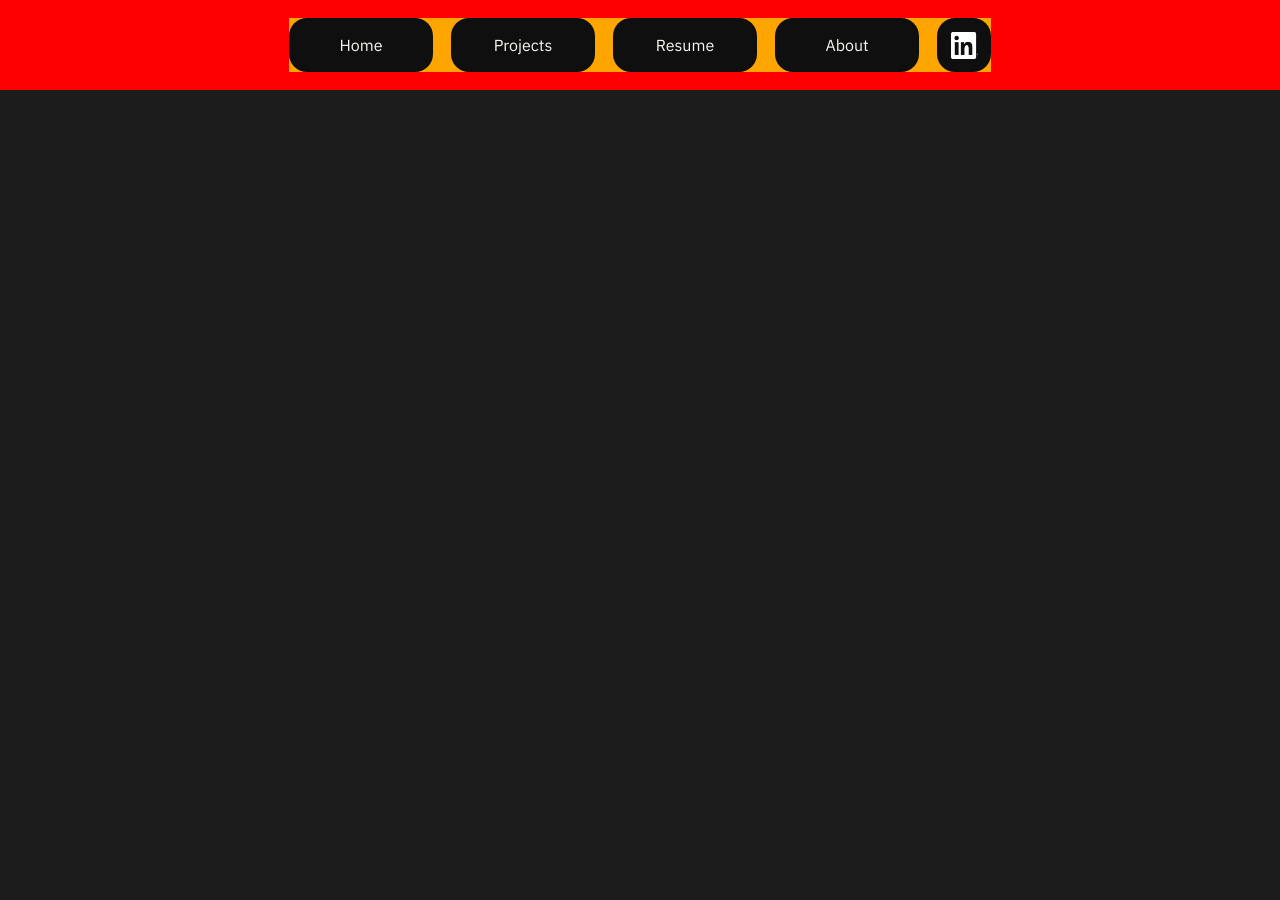
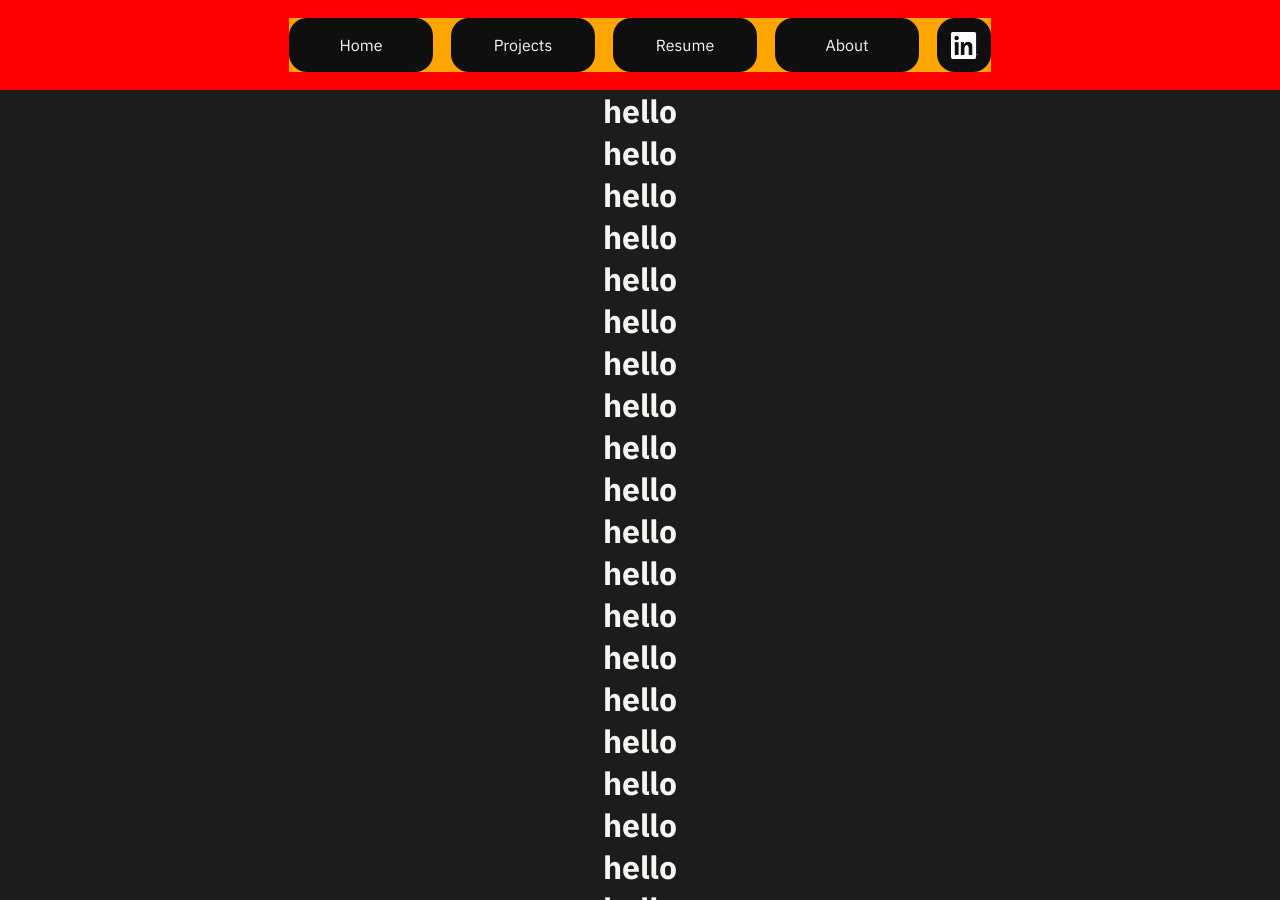
Before and after one commit to ericjchen21/ericjchen21.github.io, a Jekyll site: the page built from index.html, in a window 1280 px wide and 900 px high. Built offline with Jekyll 4.4.1, drawn with Linux system fonts in a browser that asks for light colours; some of the changed text lies outside the part shown.

Commit message:
fixing spacing

```diff
--- /dev/null
+++ b/_includes/nav/close_overlay_button.html
@@ -0,0 +1,7 @@
+<svg class="svg-icon" viewBox="0 0 24 24" fill="currentColor">
+  <path
+    fill-rule="evenodd"
+    d="M5.47 5.47a.75.75 0 0 1 1.06 0L12 10.94l5.47-5.47a.75.75 0 1 1 1.06 1.06L13.06 12l5.47 5.47a.75.75 0 1 1-1.06 1.06L12 13.06l-5.47 5.47a.75.75 0 0 1-1.06-1.06L10.94 12 5.47 6.53a.75.75 0 0 1 0-1.06Z"
+    clip-rule="evenodd"
+  />
+</svg>
--- /dev/null
+++ b/_includes/nav/open_overlay_button.html
@@ -0,0 +1,7 @@
+<svg class="svg-icon" viewBox="0 0 24 24" fill="currentColor">
+  <path
+    fill-rule="evenodd"
+    d="M3 6.75A.75.75 0 0 1 3.75 6h16.5a.75.75 0 0 1 0 1.5H3.75A.75.75 0 0 1 3 6.75ZM3 12a.75.75 0 0 1 .75-.75h16.5a.75.75 0 0 1 0 1.5H3.75A.75.75 0 0 1 3 12Zm0 5.25a.75.75 0 0 1 .75-.75h16.5a.75.75 0 0 1 0 1.5H3.75a.75.75 0 0 1-.75-.75Z"
+    clip-rule="evenodd"
+  />
+</svg>
--- a/_includes/navbar.html
+++ b/_includes/navbar.html
@@ -1,85 +1,32 @@
-<div class="navbar-container">
-  <div class="navbar">
-    <div class="mobile-navbar-items">
-      <!-- <div class="navbar-button icon" @click="open = !open">
-        <svg class="svg-icon" viewBox="0 0 24 24" fill="currentColor">
-          <path
-            fill-rule="evenodd"
-            d="M3 6.75A.75.75 0 0 1 3.75 6h16.5a.75.75 0 0 1 0 1.5H3.75A.75.75 0 0 1 3 6.75ZM3 12a.75.75 0 0 1 .75-.75h16.5a.75.75 0 0 1 0 1.5H3.75A.75.75 0 0 1 3 12Zm0 5.25a.75.75 0 0 1 .75-.75h16.5a.75.75 0 0 1 0 1.5H3.75a.75.75 0 0 1-.75-.75Z"
-            clip-rule="evenodd"
-          />
-        </svg>
-      </div> -->
-
-        <div class="navbar-button icon" @click="open = !open" aria-label="Toggle Menu">
-            <svg class="svg-icon" viewBox="0 0 24 24" fill="currentColor">
-              <path fill-rule="evenodd" d="M3 6.75A.75.75 0 0 1 3.75 6h16.5a.75.75 0 0 1 0 1.5H3.75A.75.75 0 0 1 3 6.75ZM3 12a.75.75 0 0 1 .75-.75h16.5a.75.75 0 0 1 0 1.5H3.75A.75.75 0 0 1 3 12Zm0 5.25a.75.75 0 0 1 .75-.75h16.5a.75.75 0 0 1 0 1.5H3.75a.75.75 0 0 1-.75-.75Z" clip-rule="evenodd" />
-            </svg>
+<div class="navbar-spacer"></div>
+<div class="navbar" x-data="{ open: false }">
+  <div class="navbar-mobile-items">
+    <div
+      class="navbar-button icon"
+      @click="open = !open"
+      aria-label="Toggle Menu"
+    >
+      {% include nav/open_overlay_button.html %}
     </div>
   </div>
-    <div class="desktop-navbar-items">
-      <a class="navbar-button" href="{{ '/' | relative_url }}"> Home </a>
-      <a class="navbar-button" href="{{ '/projects' | relative_url }}">
-        Projects
-      </a>
-      <a class="navbar-button" href="{{ '/resume' | relative_url }}">
-        Resume
-      </a>
-      <a class="navbar-button" href="{{ '/about' | relative_url }}"> About </a>
-      <a
-        class="navbar-button icon"
-        href="https://www.linkedin.com/in/ericjchen21/"
-        target="_blank"
-        rel="noopener noreferrer"
-      >
-        <img src="assets/images/InBug-White.png" alt="LinkedIn Icon" />
-      </a>
+  <div class="navbar-desktop-items">{% include nav/nav_items.html %}</div>
 </div>
-  </div>
-
 <div
-              class="backdrop"
-              x-show="open"
-              x-transition.opacity
-              @click="open = false"
-              x-cloak
-          ></div>
-
-          <!-- 4. The Sliding Drawer Navigation -->
-          <nav
-              class="mobile-overlay"
+  class="navbar-mobile-overlay"
   x-show="open"
   x-cloak
-              /* Transitions for smooth sliding */
   x-transition:enter="transition ease-out duration-300"
   x-transition:enter-start="transform translate-x-full"
   x-transition:enter-end="transform translate-x-0"
   x-transition:leave="transition ease-in duration-300"
   x-transition:leave-start="transform translate-x-0"
   x-transition:leave-end="transform translate-x-full"
-              /* Close on Escape key */
   @keydown.escape.window="open = false"
 >
-              <!-- Close "X" Button -->
-              <div style="display: flex; justify-content: flex-end;">
-                  <button @click="open = false" style="background:none; border:none; cursor:pointer;">
-                      <svg width="24" height="24" fill="none" stroke="currentColor" stroke-width="2">
-                          <path stroke-linecap="round" stroke-linejoin="round" d="M6 18L18 6M6 6l12 12" />
-                      </svg>
-                  </button>
+  <div class="overlay-close-container">
+    <div class="navbar-button icon" @click="open = false">
+      {% include nav/close_overlay_button.html %}
     </div>
-
-              <!--
-                 JEKYLL LINKS INTEGRATION
-                 In your Jekyll file, you would likely do:
-                 {% for item in site.data.navigation %}
-                   <a href="{{ item.link }}">{{ item.name }}</a>
-                 {% endfor %}
-              -->
-              <h3>Menu</h3>
-              <a href="/">Home</a>
-              <a href="/about">About</a>
-              <a href="/blog">Blog</a>
-              <a href="/contact">Contact</a>
-          </nav>
   </div>
+  {% include nav/nav_items.html %}
+</div>
--- a/_sass/_navbar.scss
+++ b/_sass/_navbar.scss
@@ -1,12 +1,17 @@
-.navbar-container {
-  display: flex;
-  justify-content: center;
-  align-items: center;
+.navbar-spacer {
+  height: var(--navbar-height);
+  width: 100vw;
+
+  background-color: transparent;
+}
 
 .navbar {
   background-color: red;
 
-    height: calc(5 * var(--standard-unit));
+  position: fixed;
+  top: 0;
+
+  height: var(--navbar-height);
   width: 100vw;
 
   display: flex;
@@ -14,10 +19,13 @@
   align-items: center;
 
   @media (min-width: $mobile-breakpoint) {
-      width: calc(80 * var(--standard-unit));
+    width: var(--max-width);
   }
 
-    .mobile-navbar-items {
+  padding: var(--std-unit);
+}
+
+.navbar-mobile-items {
   display: flex;
 
   @media (min-width: $mobile-breakpoint) {
@@ -25,80 +33,13 @@
   }
 }
 
-    .mobile-navbar-overlay {
-      @include clear-all;
-      position: fixed;
-      top: 0;
-      right: 0;
-      width: var(--sidebar-width);
-      height: 100vh;
-      background: var(--bg-color);
-      z-index: 999;
-      // padding-left: 1rem;
-      // padding-right: 2rem;
-      display: flex;
-      flex-direction: column;
-
-      // Transitions for Alpine (Optional helper class if not using utility classes)
-      &.transition-transform {
-        transition: transform 0.3s ease-in-out;
-      }
-      &.translate-x-full {
-        transform: translateX(100%);
-      }
-      &.translate-x-0 {
-        transform: translateX(0);
-      }
-
-      .sidebar-header {
-        @include clear-all;
-        display: flex;
-        justify-content: space-between;
-        align-items: center;
-
-        height: 3rem;
-
-        .sidebar-title {
-          @include clear-all;
-          font-weight: bold;
-          font-size: 1.5rem;
-          padding-left: 1.5rem;
-          padding-right: 1.5rem;
-        }
-
-        button {
-          @include clear-all;
-          cursor: pointer;
-
-          padding-left: 1.5rem;
-          padding-right: 1.5rem;
-          height: 100%;
-        }
-      }
-
-      .sidebar-links {
-        display: flex;
-        flex-direction: column;
-
-        a {
-          text-decoration: none;
-          color: var(--text-color);
-          font-size: 1.1rem;
-
-          &:hover {
-            color: var(--accent-color);
-          }
-        }
-      }
-    }
-
-    .desktop-navbar-items {
+.navbar-desktop-items {
   background-color: orange;
 
   display: flex;
   justify-content: center;
   align-items: center;
-      gap: calc(1 * var(--standard-unit));
+  gap: var(--std-unit);
 
   @media (max-width: $mobile-breakpoint) {
     display: none;
@@ -110,64 +51,71 @@
   justify-content: center;
   align-items: center;
 
-      height: calc(3 * var(--standard-unit));
-      width: calc(8 * var(--standard-unit));
+  height: calc(3 * var(--std-unit));
+  width: calc(8 * var(--std-unit));
 
   &.icon {
-        width: calc(3 * var(--standard-unit));
+    width: calc(3 * var(--std-unit));
+
+    img {
+      height: calc(1.5 * var(--std-unit));
+      width: calc(1.5 * var(--std-unit));
+    }
   }
 
   background-color: darken($bg-color, 5%);
   // border: 10px;
   // border-color: var(--text-color);
-      border-radius: calc(1 * var(--standard-unit))
-        calc(1 * var(--standard-unit));
+  border-radius: calc(1 * var(--std-unit)) calc(1 * var(--std-unit));
 
   color: var(--text-color);
   text-decoration: none;
-
-      img {
-        height: calc(1.5 * var(--standard-unit));
-        width: calc(1.5 * var(--standard-unit));
-      }
 
   &:hover {
     background-color: #123524;
     transform: scale(1.1);
   }
 }
-  }
-}
 
-/* MOBILE OVERLAY STYLES
-           You can add this to your main SCSS file
-        */
-.mobile-overlay {
+.navbar-mobile-overlay {
   position: fixed;
   top: 0;
+  bottom: 0;
+  left: 0;
   right: 0;
-  bottom: 0;
-  width: 80%; /* Adjust width of drawer */
-  max-width: 300px;
-  background-color: white;
-  box-shadow: -4px 0 15px rgba(0, 0, 0, 0.1);
+
+  // background-color: none;
+
+  background: rgba(0, 0, 0, 0.3);
+  backdrop-filter: blur(5px);
+  -webkit-backdrop-filter: blur(5px);
+
   z-index: 50;
-  padding: 2rem;
+
   display: flex;
   flex-direction: column;
+  justify-content: center;
+  align-items: center;
   gap: 1rem;
 }
 
-.backdrop {
+.overlay-close-container {
+  background-color: green;
   position: fixed;
-  inset: 0;
-  background: rgba(0, 0, 0, 0.5);
-  z-index: 40;
+  top: 0;
+  left: 0;
+  right: 0;
+  height: calc(5 * var(--std-unit));
+
+  padding-right: calc(1 * var(--std-unit));
+
+  display: flex;
+  justify-content: end;
+  align-items: center;
+
+  z-index: 51;
 }
 
-/* Utility to hide elements before Alpine loads
-           Add this to your main CSS!
-        */
 [x-cloak] {
   display: none !important;
 }
--- a/assets/css/style.scss
+++ b/assets/css/style.scss
@@ -5,9 +5,9 @@
 $text-color: #f7f6f2;
 $accent-color: #0000ff;
 $font-size-base: 16px;
-$mobile-breakpoint: 768px;
+$mobile-breakpoint: 960px;
 $sidebar-width: 250px;
-$standard-unit: 2vh;
+$std-unit: 2vh;
 
 @mixin clear-all {
   margin: 0;
@@ -23,7 +23,9 @@
   --font-size-base: #{$font-size-base};
   --mobile-breakpoint: #{$mobile-breakpoint};
   --sidebar-width: #{$sidebar-width};
-  --standard-unit: #{$standard-unit};
+  --std-unit: #{$std-unit};
+  --max-width: calc(80 * var(--std-unit));
+  --navbar-height: calc(5 * var(--std-unit));
 }
 
 h1,
@@ -48,6 +50,12 @@
   // max-width: 1200px;
   margin: 0 auto;
 
+  *,
+  *::before,
+  *::after {
+    box-sizing: border-box;
+  }
+
   img {
     // box-shadow: 0px 0px 50px #101010;
   }
@@ -61,9 +69,14 @@
   }
 
   .svg-icon {
-    // height: calc(2 * var(--standard-unit));
-    width: calc(2 * var(--standard-unit));
+    // height: calc(2 * var(--std-unit));
+    width: calc(2 * var(--std-unit));
   }
+
+  display: flex;
+  flex-direction: column;
+  justify-content: start;
+  align-items: center;
 }
 
 // Your variable imports/definitions usually go here
--- a/index.html
+++ b/index.html
@@ -3,7 +3,102 @@
 title: Eric Chen - Home
 ---
 {% include navbar.html %}
-
+<h1>
+  hello
+  <br>
+  hello
+  <br>
+  hello
+  <br>
+  hello
+  <br>
+  hello
+  <br>
+  hello
+  <br>
+  hello
+  <br>
+  hello
+  <br>
+  hello
+  <br>
+  hello
+  <br>
+  hello
+  <br>
+  hello
+  <br>
+  hello
+  <br>
+  hello
+  <br>
+  hello
+  <br>
+  hello
+  <br>
+  hello
+  <br>
+  hello
+  <br>
+  hello
+  <br>
+  hello
+  <br>
+  hello
+  <br>
+  hello
+  <br>
+  hello
+  <br>
+  hello
+  <br>
+  hello
+  <br>
+  hello
+  <br>
+  hello
+  <br>
+  hello
+  <br>
+  hello
+  <br>
+  hello
+  <br>
+  hello
+  <br>
+  hello
+  <br>
+  hello
+  <br>
+  hello
+  <br>
+  hello
+  <br>
+  hello
+  <br>
+  hello
+  <br>
+  hello
+  <br>
+  hello
+  <br>
+  hello
+  <br>
+  hello
+  <br>
+  hello
+  <br>
+  hello
+  <br>
+  hello
+  <br>
+  hello
+  <br>
+  hello
+  <br>
+  hello
+  <br>
+</h1>
 <!-- <div class="test">Hello</div>
 <div style="height: 60vh; background-color: green;"></div>
 <div style="height: 10vh; background-color: blue;"></div>
```
Lines whose indentation alone changed are shown as unchanged.
